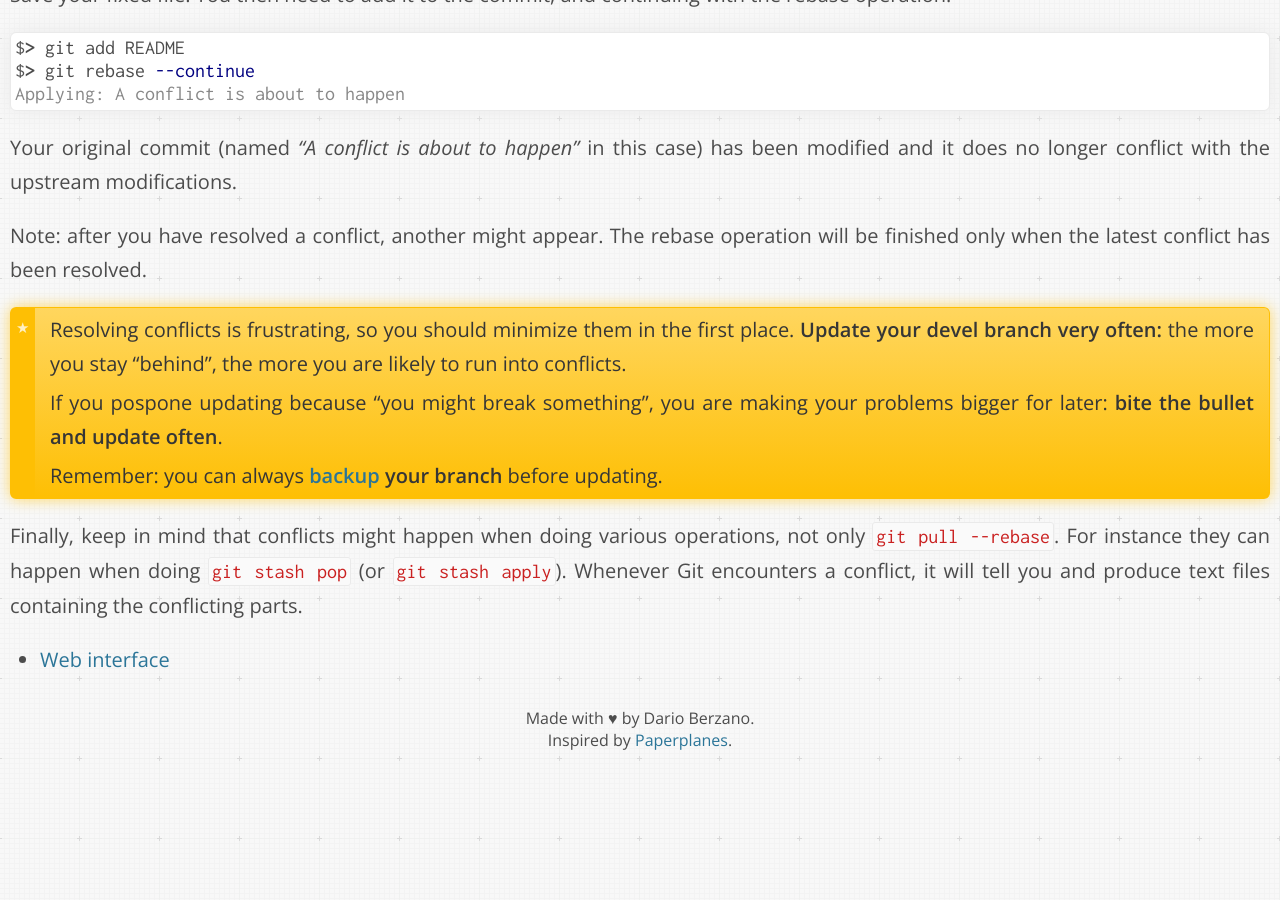
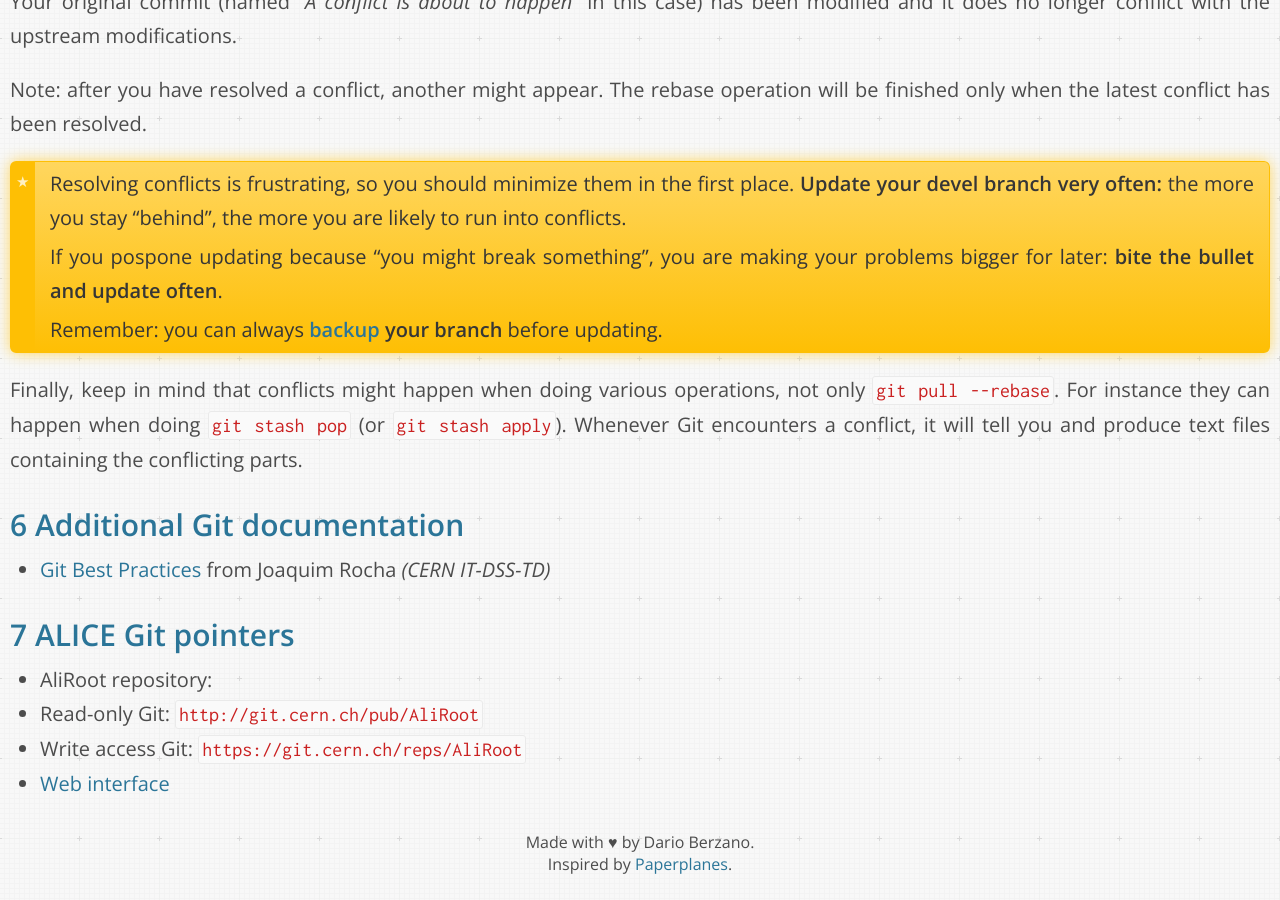
Before and after one commit to dberzano/dberzano.github.io, a Jekyll site: the page built from alice/git/index.md, in a window 1280 px wide and 900 px high, scrolled down 35162 px. Built offline with Jekyll 4.4.1, drawn with Linux system fonts in a browser that asks for light colours; Markdown is read by kramdown in place of the engine named in the settings; before the commit the page ends 35938 px from its top, so only the background shows below that; some of the changed text lies outside the part shown.

Commit message:
GitTut: added pointer to IT presentation

```diff
--- a/alice/git/index.md
+++ b/alice/git/index.md
@@ -1535,4 +1529,25 @@ not only `git pull --rebase`. For instance they can happen when doing
 `git stash pop` (or `git stash apply`). Whenever Git encounters a conflict, it
 will tell you and produce text files containing the conflicting parts.
 
+
+<!--Todo
+----
+
+* Editing commits (rebase -i)
+* What if my commits are rejected?-->
+
+
+Additional Git documentation
+----------------------------
+
+* [Git Best Practices](http://indico.cern.ch/event/288437/) from
+  Joaquim Rocha *(CERN IT-DSS-TD)*
+
+
+ALICE Git pointers
+------------------
+
+* AliRoot repository:
+ * Read-only Git: `http://git.cern.ch/pub/AliRoot`
+ * Write access Git: `https://git.cern.ch/reps/AliRoot`
  * [Web interface](https://git.cern.ch/web/AliRoot.git)
```
Also changed, not shown: other parts of alice/git/index.md (+1 -7 lines).
